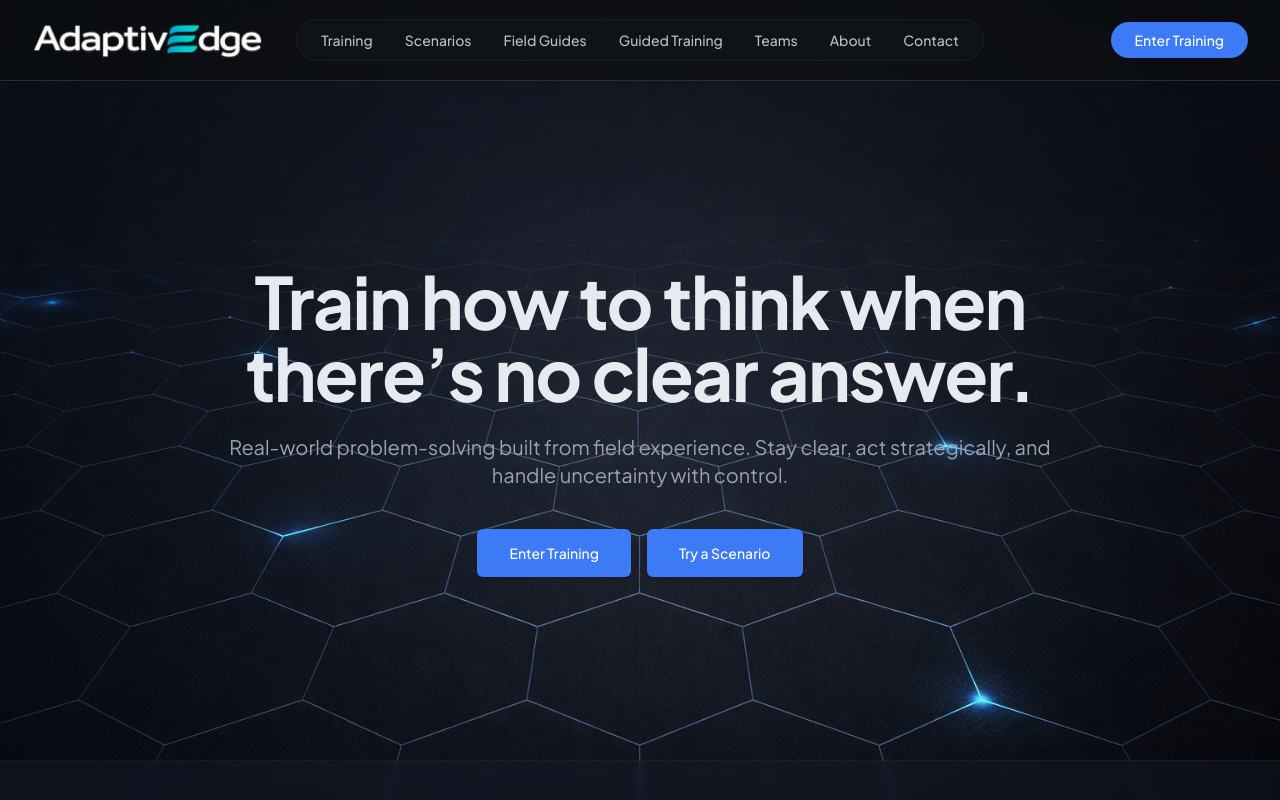
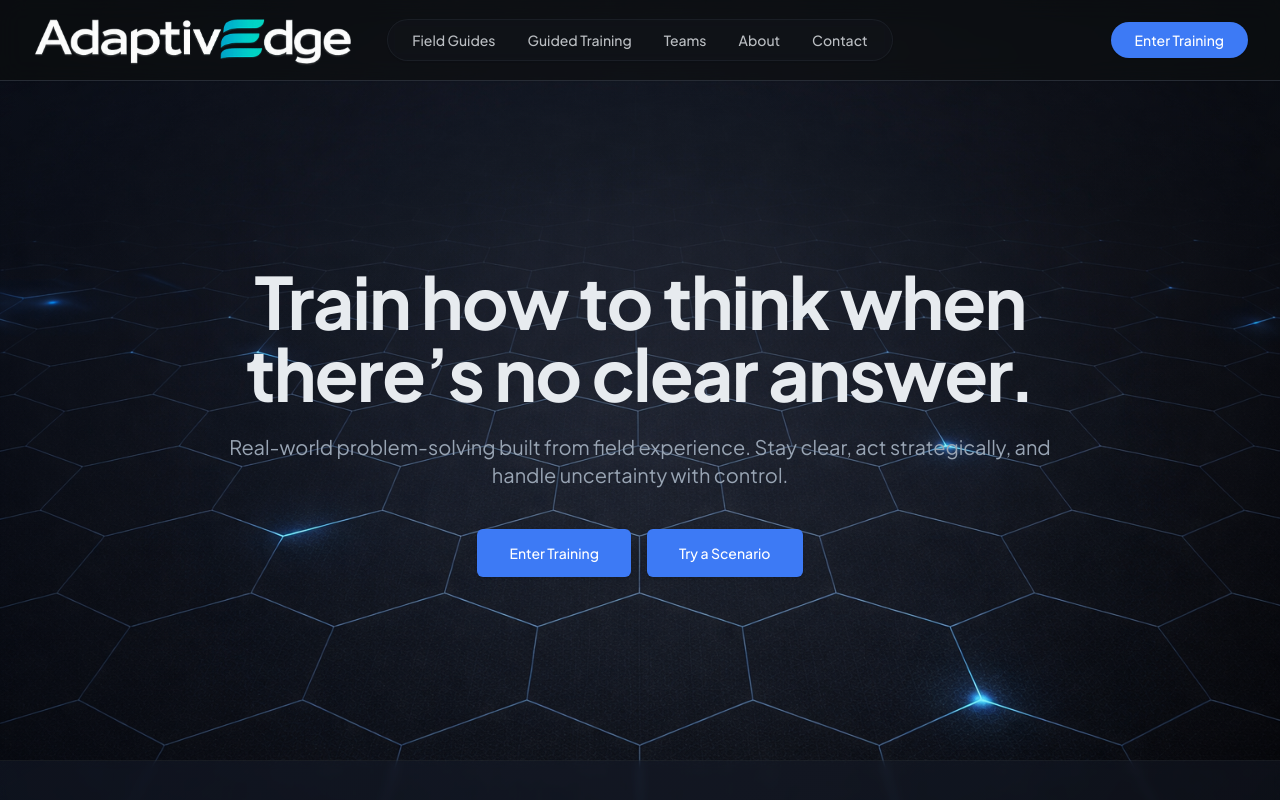
Before and after one commit to erikscomputers/adaptiveEDGE-site, a React (Vite) app: page / in a window 1280 px wide. Shown: the top 800 px of the page. Built offline with nearby package versions, Linux system fonts and the light colour scheme; the HTML template or start-up script is replaced by a standard one.

Commit message:
footer and header update

```diff
--- a/src/components/Footer.jsx
+++ b/src/components/Footer.jsx
@@ -21,7 +21,7 @@ const Footer = () => {
           <div>
             <h3 className="text-sm font-semibold text-foreground mb-4">Quick Links</h3>
             <ul className="space-y-3">
-              {['Training', 'Scenarios', 'Field Guides', 'Guided Training', 'Teams', 'About', 'Contact', 'Home'].map(item => <li key={item}>
+              {['Field Guides', 'Guided Training', 'Teams', 'About', 'Contact', 'Home'].map(item => <li key={item}>
                   <Link to={item === 'Home' ? '/' : `/${item.toLowerCase().replace(/\s+/g, '-')}`} className="text-sm text-muted-foreground hover:text-secondary transition-colors duration-200">
                     {item}
                   </Link>
--- a/src/components/Header.jsx
+++ b/src/components/Header.jsx
@@ -9,8 +9,6 @@ const Header = () => {
   const location = useLocation();
 
   const navLinks = [
-    { name: 'Training', path: '/training' },
-    { name: 'Scenarios', path: '/scenarios' },
     { name: 'Field Guides', path: '/field-guides' },
     { name: 'Guided Training', path: '/guided-training' },
     { name: 'Teams', path: '/teams' },
```
